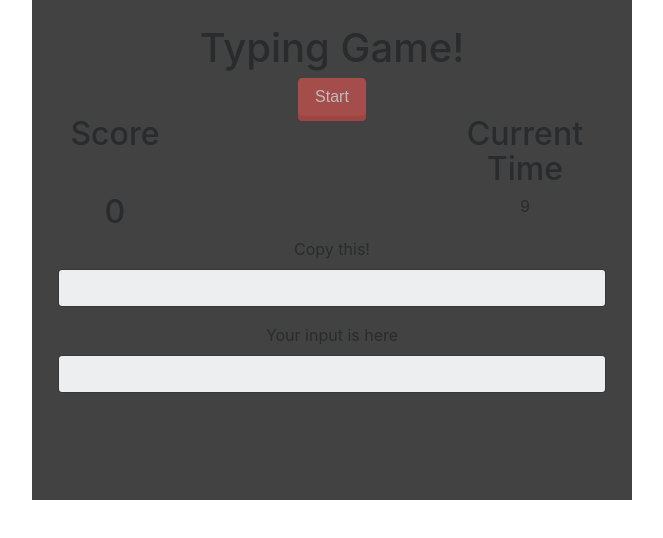
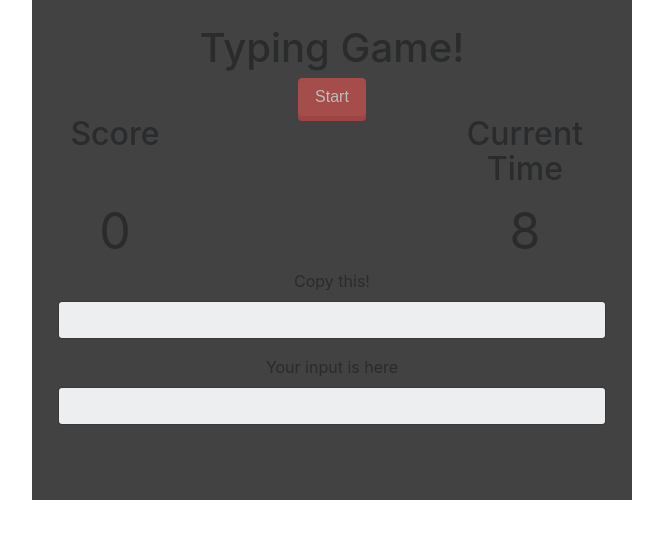
Before and after one commit to Dismes/TypingGame, a website: page index.html in a window 1280 px wide. Both pictures are taken after a click on the button "Start". Shown: the whole page, without its empty margins (308-971 px from the left). Drawn offline with nearby package versions, Linux system fonts and the light colour scheme.

Commit message:
countdown done

```diff
--- a/ClientSide/assets/css/main.css
+++ b/ClientSide/assets/css/main.css
@@ -8,6 +8,14 @@
 body {
 	background-color: #353535;
 	font-family: 'Raleway', sans-serif;
+}
+
+#score{
+    font-size: 50px;
+}
+
+#CurrentTime{
+    font-size: 50px;
 }
 
 .wrapper {
--- a/ClientSide/assets/js/main.js
+++ b/ClientSide/assets/js/main.js
@@ -1,7 +1,9 @@
 var points = 0;
 var timerDiv = $('#CurrentTime');
-var seconds = 10;
+const seconds = 10;
 var button = $("#startButton");
+var scoreDiv = $("#score");
+var words = $("ExampleInput");
 
 
 $(document).ready(function () {
@@ -15,24 +17,22 @@ $(document).ready(function () {
 
 
 function countdown() {
-    seconds = 10;
+    time = seconds;
+    timerDiv.text(time);
     points = 0;
     button.prop("disabled", true);
     var timer = setInterval(function () {
-        //button.disabled = true;
 
-        timerDiv.text(seconds);
-        seconds--;
-        if (seconds === 0) {
+        time--;
+        timerDiv.text(time);
+        if (time === 0) {
+            timerDiv.text(time);
             alert("Game over! Your score is " + points);
-            /*scoreDiv.innerHTML = "0";
-            words.innerHTML = "";
-            button.disabled = false;
+            words.text("");
+            button.prop("disabled", false);
             clearInterval(timer);
-            seconds = 60;
-            timerDiv.innerHTML = "60";
-            button.disabled = false;
-            */
+            time = seconds
+            timerDiv.text(time);
         }
     }, 1000);
 }
--- a/index.html
+++ b/index.html
@@ -30,11 +30,11 @@
         </div>
         <div class="row">
             <div class="col-sm-3" id="score">
-                <h2>0</h2>
+                0
             </div>
             <div class="col-sm-5"></div>
             <div class="col-sm-4" id="CurrentTime">
-                <h2>0</h2>
+                0
             </div>
         </div>
         <div class="row">
```
